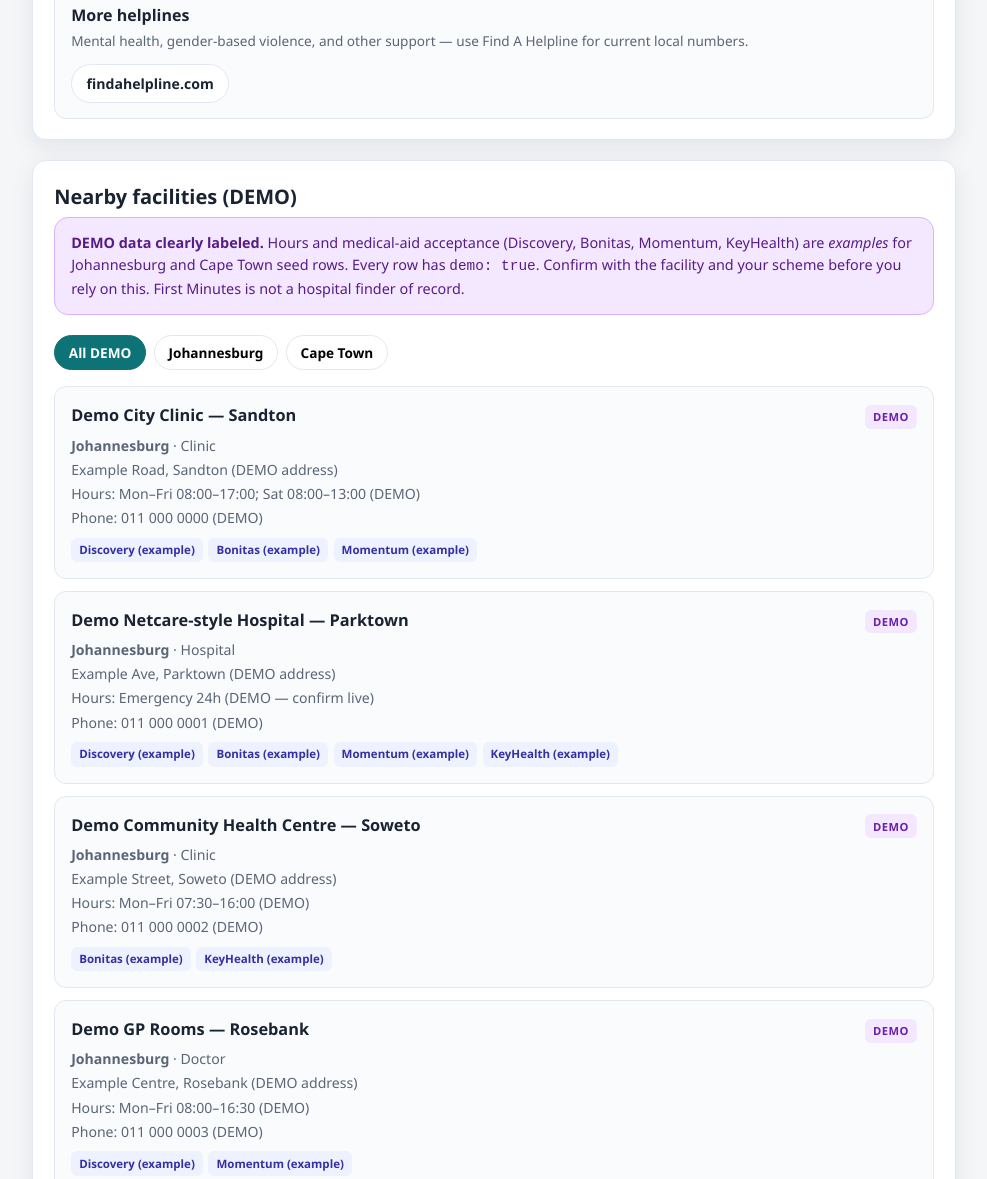
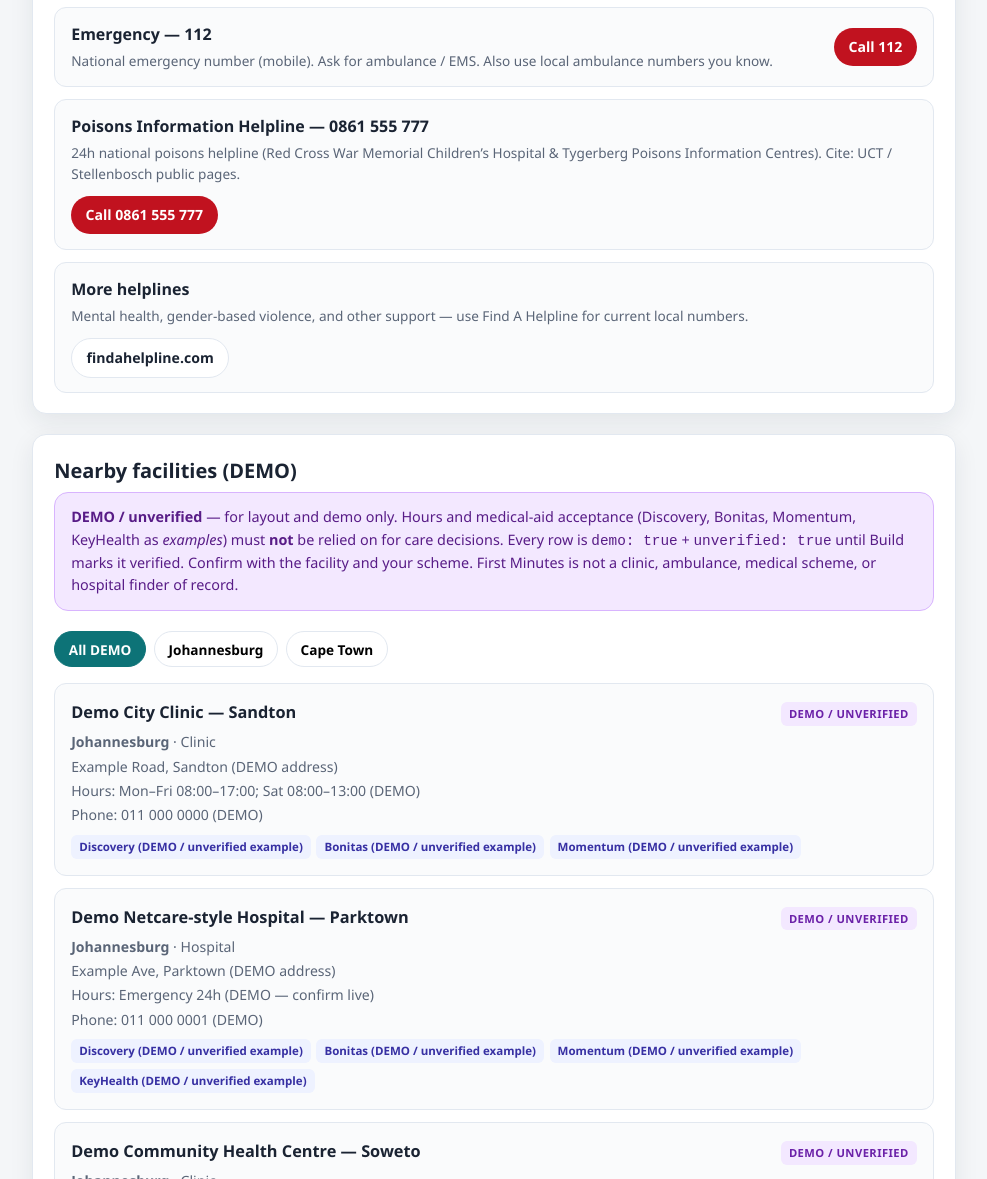
Before and after one commit to esteprinsloo101-web/first-minutes, a plain HTML site: page index.html in a window 1280 px wide. Shown: the part 1320-2499 px from the top of the page, without its empty margins (146-1133 px from the left). Drawn offline with Linux system fonts and the light colour scheme.

Commit message:
Lock legal fence: 112-first, DEMO/unverified, no triage
Apply ops/legal/first-minutes-disclaimer.md exactly across web disclaimer/footer, Gumroad one-liner, pack DISCLAIMER, facilities flags, and printable cards. Price remains R129.

```diff
--- a/data/facilities.json
+++ b/data/facilities.json
@@ -1,94 +1,133 @@
 {
-  "disclaimer": "DEMO / EXAMPLE ONLY. Hours and medical-aid acceptance are illustrative until independently verified. First Minutes is not a hospital finder of record. Always confirm with the facility and your medical aid before relying on this information. In an emergency call 112.",
+  "disclaimer": "DEMO / UNVERIFIED \u2014 for layout and demo only. Hours, phones, addresses, and medical-aid acceptance (Discovery, Bonitas, Momentum, KeyHealth as examples) must not be relied on for care decisions until independently verified. Always confirm with the facility and your scheme. First Minutes is not a hospital finder of record, clinic, ambulance, or medical scheme. In an emergency call 112 \u2014 do not delay calling while searching facilities.",
   "updated": "2026-09-06",
   "facilities": [
     {
       "id": "jhb-demo-1",
       "demo": true,
-      "name": "Demo City Clinic — Sandton",
+      "name": "Demo City Clinic \u2014 Sandton",
       "city": "Johannesburg",
       "type": "Clinic",
       "address": "Example Road, Sandton (DEMO address)",
-      "hours": "Mon–Fri 08:00–17:00; Sat 08:00–13:00 (DEMO)",
+      "hours": "Mon\u2013Fri 08:00\u201317:00; Sat 08:00\u201313:00 (DEMO)",
       "phone": "011 000 0000 (DEMO)",
-      "medicalAidsExample": ["Discovery", "Bonitas", "Momentum"]
+      "medicalAidsExample": [
+        "Discovery",
+        "Bonitas",
+        "Momentum"
+      ],
+      "unverified": true
     },
     {
       "id": "jhb-demo-2",
       "demo": true,
-      "name": "Demo Netcare-style Hospital — Parktown",
+      "name": "Demo Netcare-style Hospital \u2014 Parktown",
       "city": "Johannesburg",
       "type": "Hospital",
       "address": "Example Ave, Parktown (DEMO address)",
-      "hours": "Emergency 24h (DEMO — confirm live)",
+      "hours": "Emergency 24h (DEMO \u2014 confirm live)",
       "phone": "011 000 0001 (DEMO)",
-      "medicalAidsExample": ["Discovery", "Bonitas", "Momentum", "KeyHealth"]
+      "medicalAidsExample": [
+        "Discovery",
+        "Bonitas",
+        "Momentum",
+        "KeyHealth"
+      ],
+      "unverified": true
     },
     {
       "id": "jhb-demo-3",
       "demo": true,
-      "name": "Demo Community Health Centre — Soweto",
+      "name": "Demo Community Health Centre \u2014 Soweto",
       "city": "Johannesburg",
       "type": "Clinic",
       "address": "Example Street, Soweto (DEMO address)",
-      "hours": "Mon–Fri 07:30–16:00 (DEMO)",
+      "hours": "Mon\u2013Fri 07:30\u201316:00 (DEMO)",
       "phone": "011 000 0002 (DEMO)",
-      "medicalAidsExample": ["Bonitas", "KeyHealth"]
+      "medicalAidsExample": [
+        "Bonitas",
+        "KeyHealth"
+      ],
+      "unverified": true
     },
     {
       "id": "jhb-demo-4",
       "demo": true,
-      "name": "Demo GP Rooms — Rosebank",
+      "name": "Demo GP Rooms \u2014 Rosebank",
       "city": "Johannesburg",
       "type": "Doctor",
       "address": "Example Centre, Rosebank (DEMO address)",
-      "hours": "Mon–Fri 08:00–16:30 (DEMO)",
+      "hours": "Mon\u2013Fri 08:00\u201316:30 (DEMO)",
       "phone": "011 000 0003 (DEMO)",
-      "medicalAidsExample": ["Discovery", "Momentum"]
+      "medicalAidsExample": [
+        "Discovery",
+        "Momentum"
+      ],
+      "unverified": true
     },
     {
       "id": "cpt-demo-1",
       "demo": true,
-      "name": "Demo Day Clinic — Sea Point",
+      "name": "Demo Day Clinic \u2014 Sea Point",
       "city": "Cape Town",
       "type": "Clinic",
       "address": "Example Blvd, Sea Point (DEMO address)",
-      "hours": "Mon–Fri 08:00–17:00; Sat 09:00–12:00 (DEMO)",
+      "hours": "Mon\u2013Fri 08:00\u201317:00; Sat 09:00\u201312:00 (DEMO)",
       "phone": "021 000 0000 (DEMO)",
-      "medicalAidsExample": ["Discovery", "Bonitas", "KeyHealth"]
+      "medicalAidsExample": [
+        "Discovery",
+        "Bonitas",
+        "KeyHealth"
+      ],
+      "unverified": true
     },
     {
       "id": "cpt-demo-2",
       "demo": true,
-      "name": "Demo Private Hospital — Claremont",
+      "name": "Demo Private Hospital \u2014 Claremont",
       "city": "Cape Town",
       "type": "Hospital",
       "address": "Example Drive, Claremont (DEMO address)",
-      "hours": "Emergency 24h (DEMO — confirm live)",
+      "hours": "Emergency 24h (DEMO \u2014 confirm live)",
       "phone": "021 000 0001 (DEMO)",
-      "medicalAidsExample": ["Discovery", "Bonitas", "Momentum", "KeyHealth"]
+      "medicalAidsExample": [
+        "Discovery",
+        "Bonitas",
+        "Momentum",
+        "KeyHealth"
+      ],
+      "unverified": true
     },
     {
       "id": "cpt-demo-3",
       "demo": true,
-      "name": "Demo Community Clinic — Khayelitsha",
+      "name": "Demo Community Clinic \u2014 Khayelitsha",
       "city": "Cape Town",
       "type": "Clinic",
       "address": "Example Way, Khayelitsha (DEMO address)",
-      "hours": "Mon–Fri 07:30–16:00 (DEMO)",
+      "hours": "Mon\u2013Fri 07:30\u201316:00 (DEMO)",
       "phone": "021 000 0002 (DEMO)",
-      "medicalAidsExample": ["Bonitas", "Momentum"]
+      "medicalAidsExample": [
+        "Bonitas",
+        "Momentum"
+      ],
+      "unverified": true
     },
     {
       "id": "cpt-demo-4",
       "demo": true,
-      "name": "Demo Family Practice — Gardens",
+      "name": "Demo Family Practice \u2014 Gardens",
       "city": "Cape Town",
       "type": "Doctor",
       "address": "Example Street, Gardens (DEMO address)",
-      "hours": "Mon–Thu 08:00–17:00; Fri 08:00–14:00 (DEMO)",
+      "hours": "Mon\u2013Thu 08:00\u201317:00; Fri 08:00\u201314:00 (DEMO)",
       "phone": "021 000 0003 (DEMO)",
-      "medicalAidsExample": ["Discovery", "KeyHealth"]
+      "medicalAidsExample": [
+        "Discovery",
+        "KeyHealth"
+      ],
+      "unverified": true
     }
-  ]
+  ],
+  "status": "demo_unverified"
 }
--- a/index.html
+++ b/index.html
@@ -12,8 +12,7 @@
 <body>
   <div class="emergency-bar" role="alert">
     <p>
-      <strong>Emergency:</strong> Call <strong>112</strong> (or your local ambulance/EMS) now.
-      First Minutes does <strong>not</strong> replace trained first aiders or emergency services.
+      <strong>Emergency — call 112 first.</strong> If seriously injured, unconscious, trouble breathing, heavy bleeding, stroke/heart-attack symptoms, or unsure: call <strong>112</strong> (or local ambulance) <em>immediately</em>. Do not delay while reading tips or searching facilities. First Minutes is <strong>not</strong> a doctor, nurse, EMS, or medical advice.
     </p>
     <a class="btn-call" href="tel:112">Call 112</a>
   </div>
@@ -25,17 +24,20 @@
       <p class="tagline">What to do while waiting for medics — clear steps, who to call, and DEMO nearby facilities. Faceless. South Africa–aware. Sellable pack available.</p>
       <div class="badge-row">
         <span class="badge">Adults 18+</span>
-        <span class="badge">Not a doctor</span>
-        <span class="badge">Not EMS</span>
-        <span class="badge">Call 112 in emergency</span>
+        <span class="badge">Not a doctor / nurse</span>
+        <span class="badge">No triage / diagnosis</span>
+        <span class="badge">Call 112 first</span>
       </div>
     </header>
 
-    <aside class="disclaimer-box" role="note">
-      <strong>Hard safety:</strong> First Minutes is <em>not</em> a doctor, not EMS, and not a hospital finder of record.
-      Protocols are <strong>general public first-aid education</strong> only — always urge professional care.
-      Facility hours and medical-aid acceptance below are <strong>DEMO / example data</strong> until verified.
-      Adult tool only — no child accounts. We do not collect child data.
+    <aside class="disclaimer-box" role="note" id="legal-fence">
+      <strong>Disclaimer:</strong> First Minutes provides general educational information and wait-time helpers for adults preparing for, or waiting for, professional help. It does <em>not</em> diagnose, treat, prescribe, or triage. It is not a substitute for a registered healthcare professional, ambulance service, poison centre, or hospital.
+      <br><br>
+      <strong>Emergency:</strong> If someone is seriously injured, unconscious, having trouble breathing, bleeding heavily, having a stroke/heart-attack symptoms, or you are unsure — stop using this product and call <strong>112</strong> (or local emergency services / ambulance) right away. Do not delay calling while reading tips or searching facilities.
+      <br><br>
+      <strong>Facilities &amp; medical aid:</strong> Any clinic, hospital, pharmacy, or medical-aid references marked <strong>DEMO</strong> or <strong>unverified</strong> are for layout/demo only and must not be relied on for care decisions. Always confirm hours, cover, and directions yourself. Check your scheme documents.
+      <br><br>
+      No outcomes guaranteed. You use these materials at your own risk. POPIA: minimise personal/health notes; keep them private. Age: not for unsupervised under-18 emergency decisions — a responsible adult should act. Adult tool; no child accounts.
     </aside>
 
     <nav class="modules" aria-label="Sections">
@@ -115,8 +117,8 @@
       <section class="card" id="facilities">
         <h2>Nearby facilities (DEMO)</h2>
         <div class="demo-banner" role="note">
-          <strong>DEMO data clearly labeled.</strong> Hours and medical-aid acceptance (Discovery, Bonitas, Momentum, KeyHealth) are <em>examples</em> for Johannesburg and Cape Town seed rows.
-          Every row has <code>demo: true</code>. Confirm with the facility and your scheme before you rely on this. First Minutes is not a hospital finder of record.
+          <strong>DEMO / unverified</strong> — for layout and demo only. Hours and medical-aid acceptance (Discovery, Bonitas, Momentum, KeyHealth as <em>examples</em>) must <strong>not</strong> be relied on for care decisions.
+          Every row is <code>demo: true</code> + <code>unverified: true</code> until Build marks it verified. Confirm with the facility and your scheme. First Minutes is not a clinic, ambulance, medical scheme, or hospital finder of record.
         </div>
         <div class="filters" role="group" aria-label="Filter by city">
           <button type="button" class="active" data-city-filter="all">All DEMO</button>
@@ -128,7 +130,7 @@
 
       <section class="card cta-box" id="pack">
         <h2>Get the pack</h2>
-        <p class="lead">Printable first-aid wait cards, full disclaimer, and listing-ready files for home / office / car. Free demo app · paid pack.</p>
+        <p class="lead">Printable first-aid wait tips and checklists (general education only — does not diagnose, treat, prescribe, or triage). Free demo app · paid pack.</p>
         <p class="price">R129</p>
         <a class="btn-cta" href="https://gumroad.com" target="_blank" rel="noopener noreferrer">Get the pack → Gumroad</a>
         <p class="cta-note">Placeholder link — replace with live Gumroad URL after publish. See GUMROAD_LISTING.md</p>
@@ -138,8 +140,9 @@
 
   <footer>
     <p><strong>First Minutes</strong> — faceless South African wait-for-medics helper.</p>
-    <p>Not a doctor · Not EMS · Not a hospital finder of record · Adults 18+</p>
-    <p>In emergency call <strong>112</strong>. © First Minutes</p>
+    <p>Not a doctor · Not a nurse · Not EMS · Does not diagnose, treat, prescribe, or triage · DEMO/unverified facilities until verified · Adults 18+</p>
+    <p>In emergency call <strong>112</strong> immediately — do not wait on this app. © First Minutes</p>
+    <p style="max-width:40rem;margin:0.75rem auto;font-size:0.75rem;">General first-aid wait tips and checklists only. Not medical advice. Facility and medical-aid lists may be incomplete, demo, or out of date until verified. First Minutes / the seller is not a clinic, ambulance, or medical scheme.</p>
   </footer>
 
   <script src="js/protocols.js"></script>
--- a/js/app.js
+++ b/js/app.js
@@ -76,7 +76,7 @@
       .map(function (f) {
         const aids = (f.medicalAidsExample || [])
           .map(function (a) {
-            return '<span class="aid-chip">' + a + " (example)</span>";
+            return '<span class="aid-chip">' + a + " (DEMO / unverified example)</span>";
           })
           .join("");
         return (
@@ -85,7 +85,7 @@
           "<h3>" +
           f.name +
           "</h3>" +
-          '<span class="demo-tag">DEMO</span>' +
+          '<span class="demo-tag">DEMO / unverified</span>' +
           "</div>" +
           '<p class="meta"><strong>' +
           f.city +
@@ -126,7 +126,7 @@
     })
     .then(function (data) {
       facilities = (data.facilities || []).filter(function (f) {
-        return f.demo === true;
+        return f.demo === true; // all seed rows DEMO/unverified until Build verifies
       });
       renderFacilities();
     })
--- a/js/protocols.js
+++ b/js/protocols.js
@@ -1,4 +1,4 @@
-/* General public first-aid education only — not medical advice. Urge EMS. */
+/* General first-aid wait tips only — not medical advice. Does not diagnose, treat, prescribe, or triage. Urge 112. */
 window.FM_PROTOCOLS = {
   bleeding: {
     title: "Bleeding (external)",
@@ -57,7 +57,7 @@
       "Stay calm. Note the time symptoms started.",
       "If they become unresponsive and not breathing normally, start CPR if trained."
     ],
-    note: "Chest pain can be a heart attack or other emergency. First Minutes does not diagnose. Call 112."
+    note: "Chest pain can be a heart attack or other emergency. First Minutes does not diagnose, treat, or triage. Call 112 now."
   },
   fainting: {
     title: "Fainting / near-faint",
```
Also changed, not shown: pack/cards/bleeding.html (+1 -1 lines), pack/cards/burns.html (+1 -1 lines), pack/cards/chest-pain.html (+1 -1 lines), pack/cards/choking-adult.html (+1 -1 lines), pack/cards/fainting.html (+1 -1 lines), pack/cards/sprain.html (+1 -1 lines), 5 other files.
